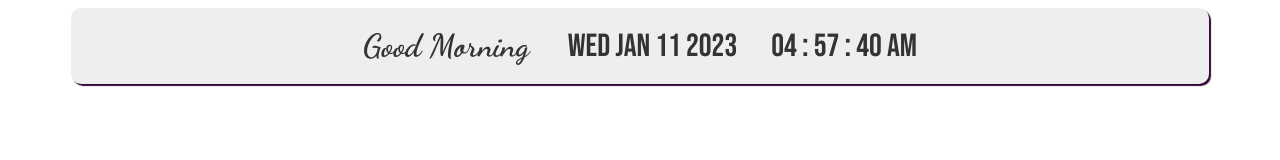
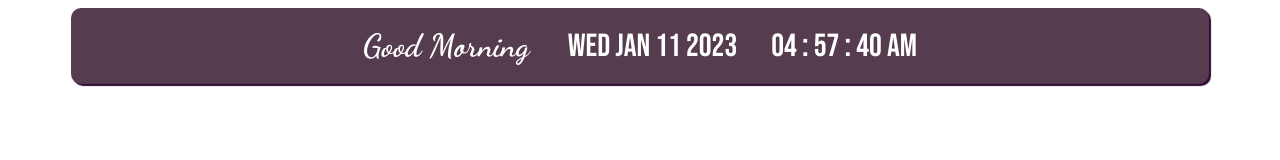
Before and after one commit to sijinjeon/notion_embed, a plain HTML site: page widget/greeting-timer.html in a window 1280 px wide. Drawn offline with Linux system fonts and the light colour scheme.

Commit message:
Update greeting-timer.html

```diff
--- a/widget/greeting-timer.html
+++ b/widget/greeting-timer.html
@@ -40,9 +40,9 @@ h1 {
 .card {
     padding: 10px 25px 10px 25px;
     border-radius: 10px;
-    background: #eeeeee;
+    background: #553c4e;
     width: 85vw;
-    color: #333;
+    color: #fff;
     display: inline-block;
     box-shadow: 2px 2px 1px 0px #330835;
 }
```
